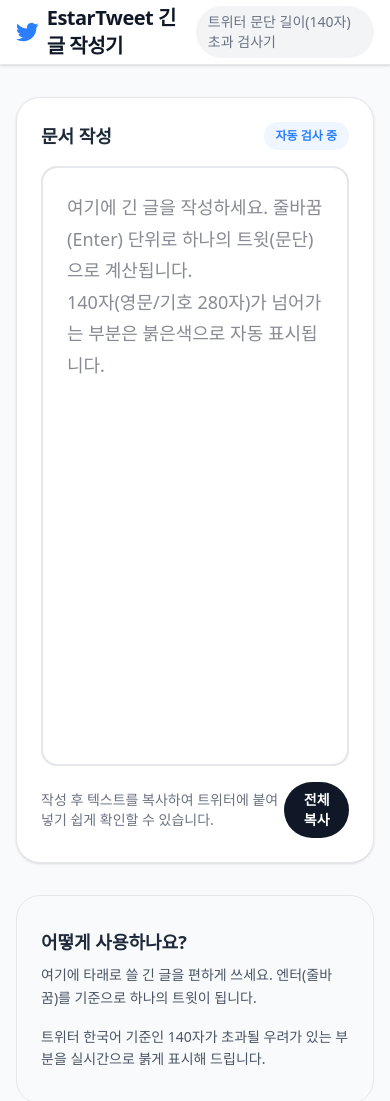
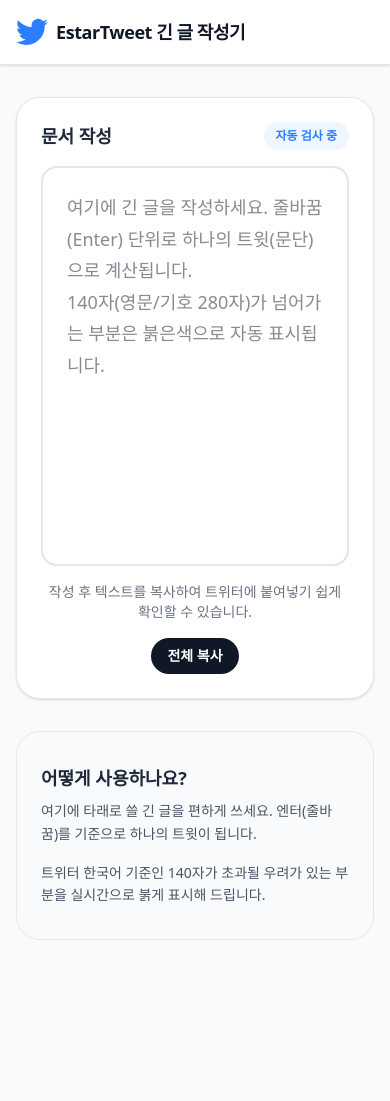
Before and after one commit to estar041/estartweet, a website: page index.html in a window 390 px wide. Shown: the top 1101 px of the page. After the commit the page ends 972 px from the top, so only its background shows below. Drawn offline with Linux system fonts and the light colour scheme.

Commit message:
style: fix warning text wrapping and apply mobile responsive layouts

```diff
--- a/index.html
+++ b/index.html
@@ -15,7 +15,7 @@
 
         .editor-layer {
             width: 100%;
-            height: 600px;
+            height: 100%;
             padding: 1.5rem;
             margin: 0;
             border: 2px solid #e5e7eb;
@@ -113,9 +113,9 @@
                     <path
                         d="M23.953 4.57a10 10 0 01-2.825.775 4.958 4.958 0 002.163-2.723c-.951.555-2.005.959-3.127 1.184a4.92 4.92 0 00-8.384 4.482C7.69 8.095 4.067 6.13 1.64 3.162a4.822 4.822 0 00-.666 2.475c0 1.71.87 3.213 2.188 4.096a4.904 4.904 0 01-2.228-.616v.06a4.923 4.923 0 003.946 4.827 4.996 4.996 0 01-2.212.085 4.936 4.936 0 004.604 3.417 9.867 9.867 0 01-6.102 2.105c-.39 0-.779-.023-1.17-.067a13.995 13.995 0 007.557 2.209c9.053 0 13.998-7.496 13.998-13.985 0-.21 0-.42-.015-.63A9.935 9.935 0 0024 4.59z" />
                 </svg>
-                <span class="font-bold text-xl text-gray-900 tracking-tight">EstarTweet 긴 글 작성기</span>
+                <span class="font-bold text-lg sm:text-xl text-gray-900 tracking-tight">EstarTweet 긴 글 작성기</span>
             </div>
-            <div class="text-sm font-medium text-gray-500 bg-gray-100 px-3 py-1.5 rounded-full">
+            <div class="hidden sm:block text-sm font-medium text-gray-500 bg-gray-100 px-3 py-1.5 rounded-full">
                 트위터 문단 길이(140자) 초과 검사기
             </div>
         </div>
@@ -131,7 +131,7 @@
                         <span class="text-xs text-blue-500 font-bold bg-blue-50 px-3 py-1.5 rounded-full">자동 검사 중</span>
                     </div>
 
-                    <div class="flex gap-4 h-[600px]">
+                    <div class="flex gap-4 h-[400px] md:h-[600px]">
                         <div class="editor-container flex-1">
                             <!-- Backdrop div for highlighting -->
                             <div id="backdrop" class="editor-layer" aria-hidden="true" style="z-index: 1;"></div>
@@ -156,7 +156,8 @@
                         </div>
                     </div>
 
-                    <div class="mt-4 flex justify-between items-center text-sm text-gray-500">
+                    <div
+                        class="mt-4 flex flex-col sm:flex-row justify-between items-center text-sm text-gray-500 gap-4 text-center sm:text-left">
                         <p>작성 후 텍스트를 복사하여 트위터에 붙여넣기 쉽게 확인할 수 있습니다.</p>
                         <button id="copy-btn"
                             class="px-4 py-2 bg-gray-900 hover:bg-gray-800 text-white font-bold rounded-full transition-colors">
@@ -167,7 +168,7 @@
             </div>
 
             <!-- Right: Status / Warning Panel -->
-            <div class="w-full lg:w-96 flex-shrink-0">
+            <div class="w-full lg:w-[26rem] xl:w-[28rem] flex-shrink-0">
                 <div class="sticky top-8">
                     <!-- Warning Card -->
                     <div id="warning-panel"
@@ -175,10 +176,11 @@
                         <div class="flex gap-4 items-center">
                             <div id="first-warning-num" onclick="scrollToPara(parseInt(this.innerText))"
                                 title="클릭하여 해당 위치로 이동"
-                                class="bg-gray-800 text-white text-6xl font-black min-w-[9rem] px-4 h-24 flex items-center justify-center rounded-2xl shadow flex-shrink-0 cursor-pointer hover:bg-gray-700 transition-colors">
+                                class="bg-gray-800 text-white text-5xl sm:text-6xl font-black min-w-[7rem] sm:min-w-[9rem] px-4 h-24 flex items-center justify-center rounded-2xl shadow flex-shrink-0 cursor-pointer hover:bg-gray-700 transition-colors">
                                 2
                             </div>
-                            <div class="text-2xl font-black text-gray-800 leading-tight tracking-tight">
+                            <div
+                                class="text-xl sm:text-2xl font-black text-gray-800 leading-tight tracking-tight break-keep flex-1">
                                 번째 문단이<br>글자수를 초과해요.
                             </div>
                         </div>
```
Also changed, not shown: src/output.css.
